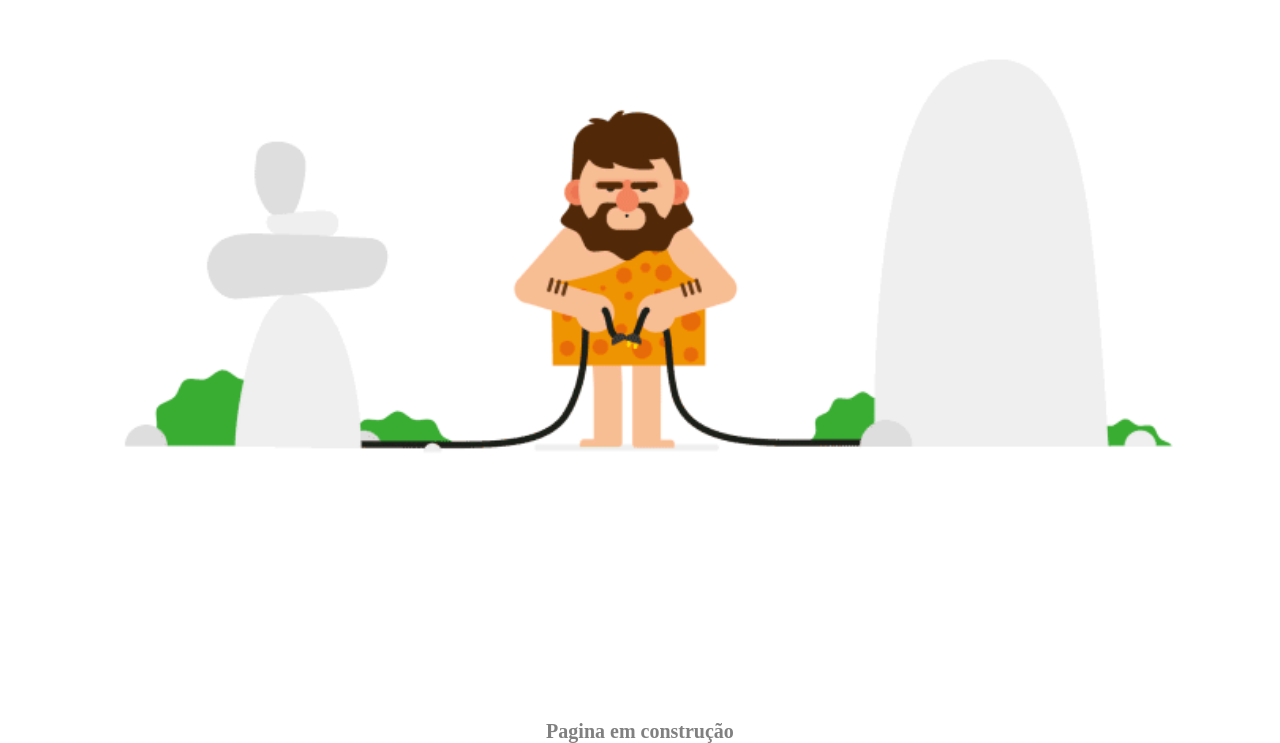
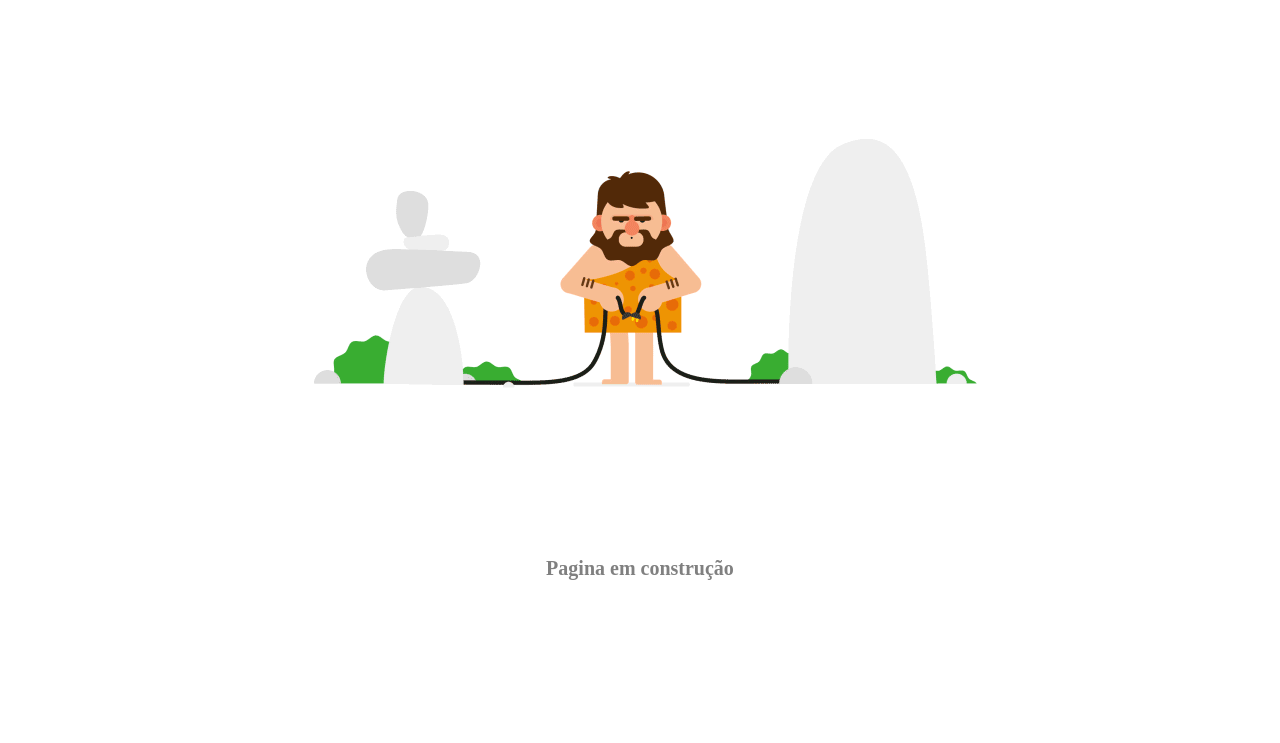
Before and after one commit to GabrielPRDF/clone-tabnews, a Next.js app: page / in a window 1280 px wide. Shown: the part 151-894 px from the top of the page. After the commit the page ends 800 px from the top, so only its background shows below. Built offline with nearby package versions, Linux system fonts and the light colour scheme.

Commit message:
Update index.js

```diff
--- a/pages/index.js
+++ b/pages/index.js
@@ -5,12 +5,10 @@ function Home() {
   return (
     <div
       style={{
-        height: "100vh",
-        display: "flex",
-        flexDirection: "column",
+        display: "grid",
         justifyContent: "center",
-        alignContent: "center",
         textAlign: "center",
+        paddingTop: "100px",
       }}
     >
       <img src={imagem404.src} alt="Pagina 404" />
@@ -20,6 +18,7 @@ function Home() {
           margin: 0,
           fontWeight: "bold",
           color: "gray",
+          fontFamily: "Baskerville",
         }}
       >
         Pagina em construção{" "}
```
